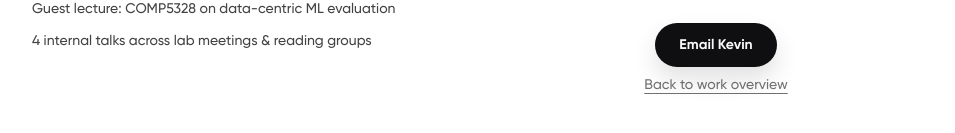
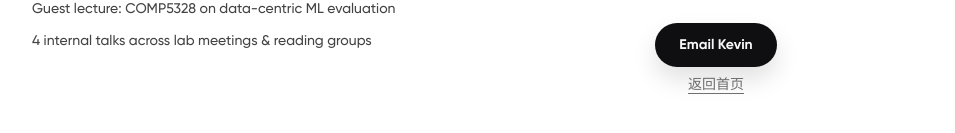
Before and after one commit to kyxzhe/kyxzhe.github.io, a Next.js app: page /about in a window 1280 px wide. Shown: the part 1667-1800 px from the top of the page, without its empty margins (160-1115 px from the left). Built offline with nearby package versions, Linux system fonts and the light colour scheme.

Commit message:
chore: localize back link

```diff
--- a/src/app/about/page.tsx
+++ b/src/app/about/page.tsx
@@ -161,7 +161,7 @@ export default function AboutPage() {
                   href="/"
                   className="text-foreground/60 text-center underline underline-offset-4 hover:text-foreground transition-colors"
                 >
-                  Back to work overview
+                  返回首页
                 </Link>
               </div>
             </div>
```
